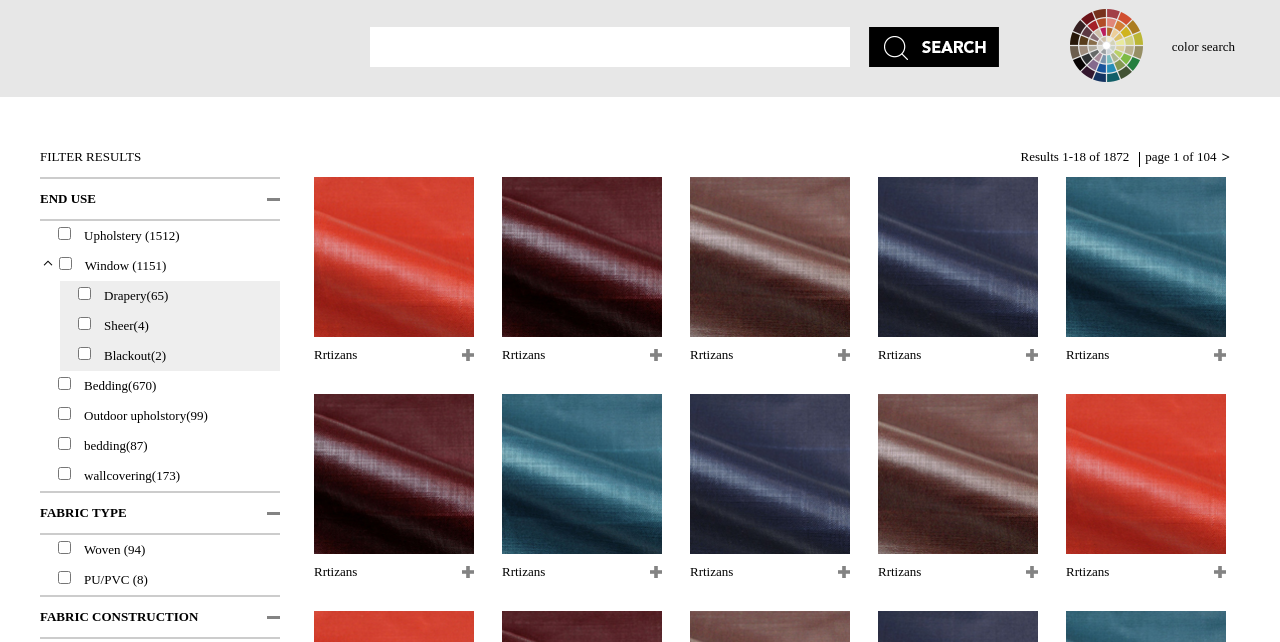
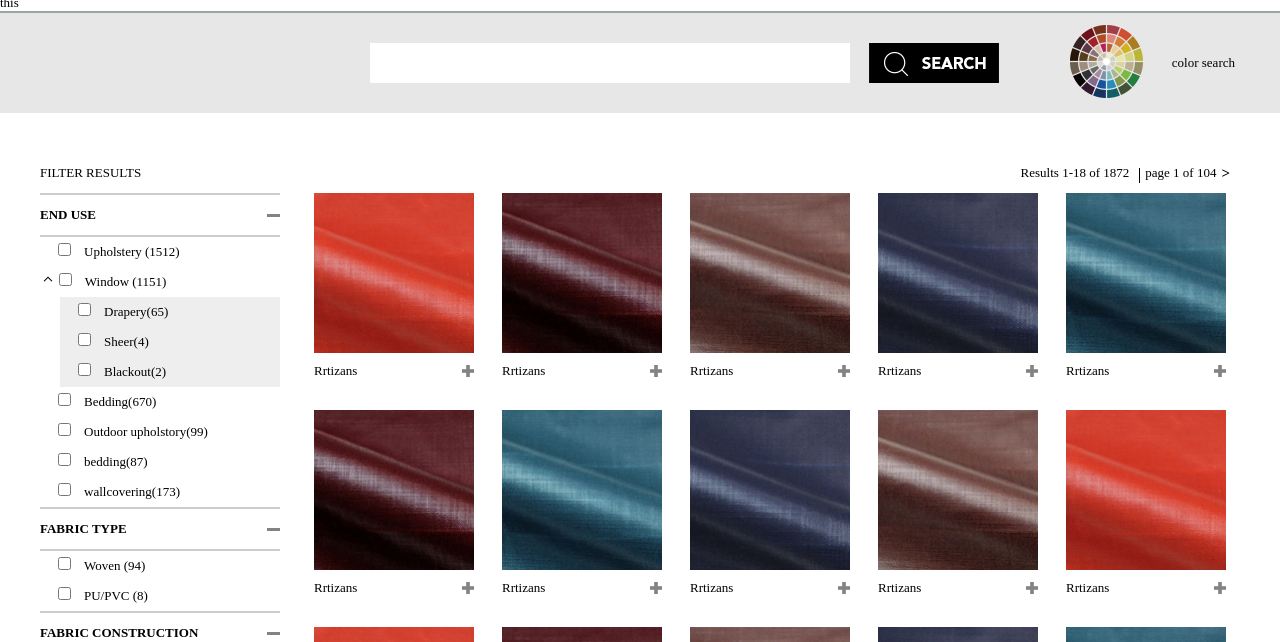
Before and after one commit to suyulong15000971151/xiangmu, a plain HTML site: page foreign/search.html in a window 1280 px wide. Shown: the part 85-727 px from the top of the page. Drawn offline with Linux system fonts and the light colour scheme.

Commit message:
Update search.html

```diff
--- a/foreign/search.html
+++ b/foreign/search.html
@@ -31,6 +31,7 @@
 
 		        </div>
 		</header>
+		this
 		<div class="sub-nav">
 			<div class="content">
 				<div class="search">
```
